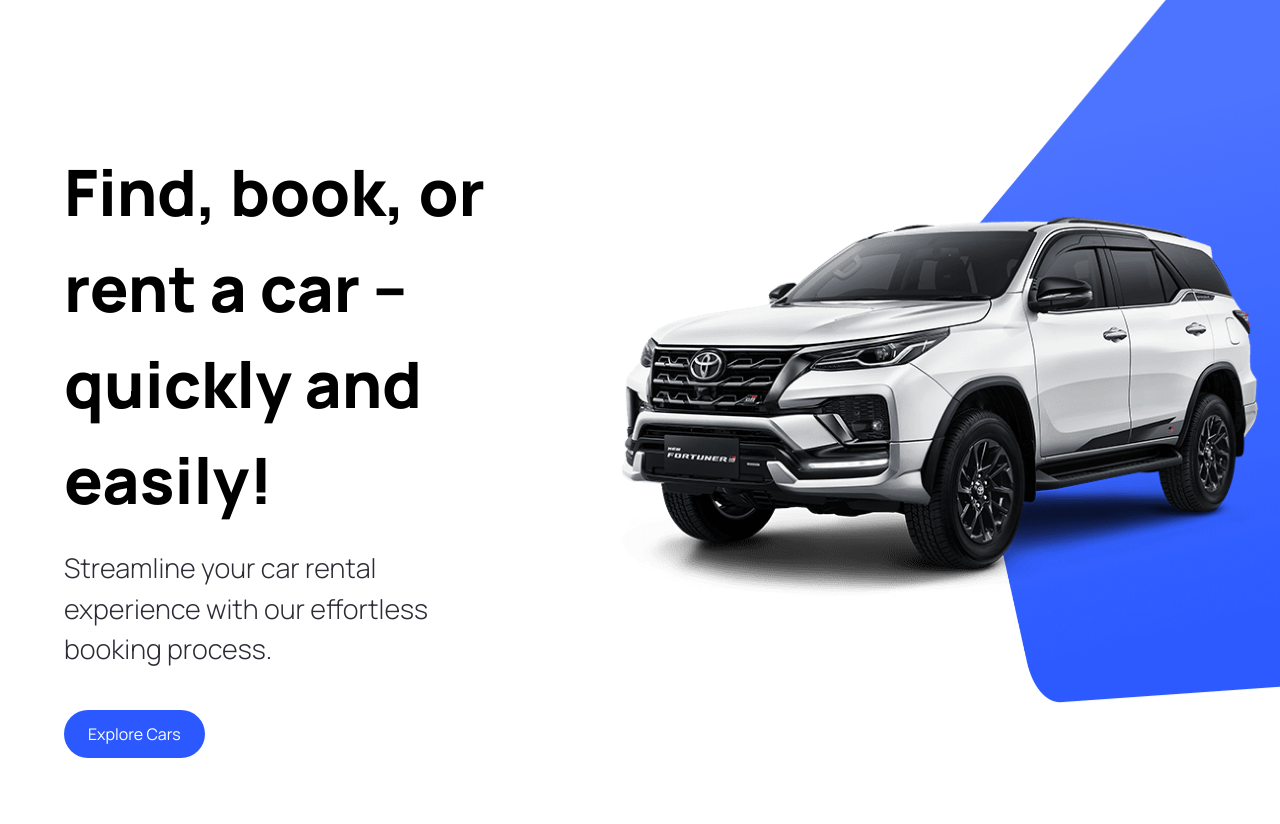
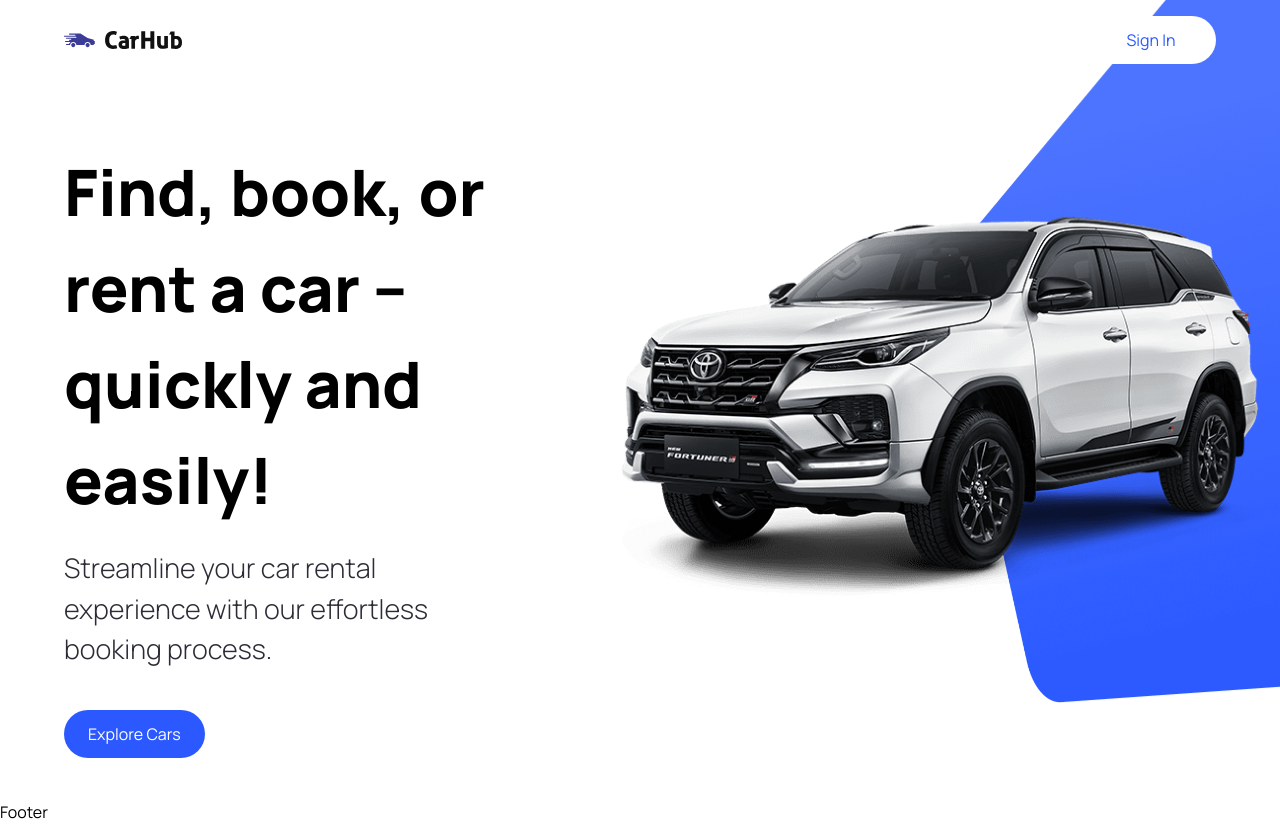
Before and after one commit to Xgt72/car_showcase_nextjs, a Next.js app: page / in a window 1280 px wide. Before the commit the page ends 800 px from the top, so only its background shows below. Built offline with nearby package versions, Linux system fonts and the light colour scheme.

Commit message:
Navbar component added to the layout

```diff
--- a/app/layout.tsx
+++ b/app/layout.tsx
@@ -1,21 +1,23 @@
-import './globals.css'
-import { Inter } from 'next/font/google'
-
-const inter = Inter({ subsets: ['latin'] })
+import { Footer, Navbar } from "@/components";
+import "./globals.css";
 
 export const metadata = {
-  title: 'Create Next App',
-  description: 'Generated by create next app',
-}
+  title: "Car Hub",
+  description: "Discover the best cars in the world.",
+};
 
 export default function RootLayout({
   children,
 }: {
-  children: React.ReactNode
+  children: React.ReactNode;
 }) {
   return (
     <html lang="en">
-      <body className={inter.className}>{children}</body>
+      <body className="relative">
+        <Navbar />
+        {children}
+        <Footer />
+      </body>
     </html>
-  )
+  );
 }
--- a/components/CustomButton.tsx
+++ b/components/CustomButton.tsx
@@ -7,11 +7,12 @@
   title,
   containerStyles,
   handleClick,
+  btnType,
 }: CustomButtonProps) => {
   return (
     <div>
       <button
-        type={"button"}
+        type={btnType || "button"}
         disabled={false}
         className={`custom-btn ${containerStyles}`}
         onClick={handleClick}
--- /dev/null
+++ b/components/Footer.tsx
@@ -0,0 +1,7 @@
+import React from "react";
+
+const Footer = (props: Props) => {
+  return <div>Footer</div>;
+};
+
+export default Footer;
--- a/components/Hero.tsx
+++ b/components/Hero.tsx
@@ -19,6 +19,7 @@
           title="Explore Cars"
           containerStyles="bg-primary-blue text-white rounded-full mt-10"
           handleClick={handleScroll}
+          btnType="button"
         />
       </div>
       <div className="hero__image-container">
--- /dev/null
+++ b/components/Navbar.tsx
@@ -0,0 +1,23 @@
+import Link from "next/link";
+import Image from "next/image";
+
+import CustomButton from "./CustomButton";
+
+const Navbar = () => {
+  return (
+    <header className="w-full absolute z-10">
+      <nav className="max-w-[1440px] mx-auto flex justify-between items-center sm:px-16 px-6 py-4">
+        <Link className="object-contain" href="/">
+          <Image src="/logo.svg" alt="Car Hub Logo" width={118} height={18} />
+        </Link>
+        <CustomButton
+          title="Sign In"
+          containerStyles="text-primary-blue rounded-full bg-white min-w-[130px]"
+          btnType="button"
+        />
+      </nav>
+    </header>
+  );
+};
+
+export default Navbar;
--- a/components/index.tsx
+++ b/components/index.tsx
@@ -1,4 +1,6 @@
+import CustomButton from "./CustomButton";
+import Footer from "./Footer";
 import Hero from "./Hero";
-import CustomButton from "./CustomButton";
+import Navbar from "./Navbar";
 
-export { CustomButton, Hero };
+export { CustomButton, Footer, Hero, Navbar };
--- a/types/index.ts
+++ b/types/index.ts
@@ -4,4 +4,5 @@
   title: string;
   containerStyles?: string;
   handleClick?: MouseEventHandler<HTMLButtonElement>;
+  btnType?: "button" | "submit";
 }
```
Also changed, not shown: app/dist/layout.js (added).
